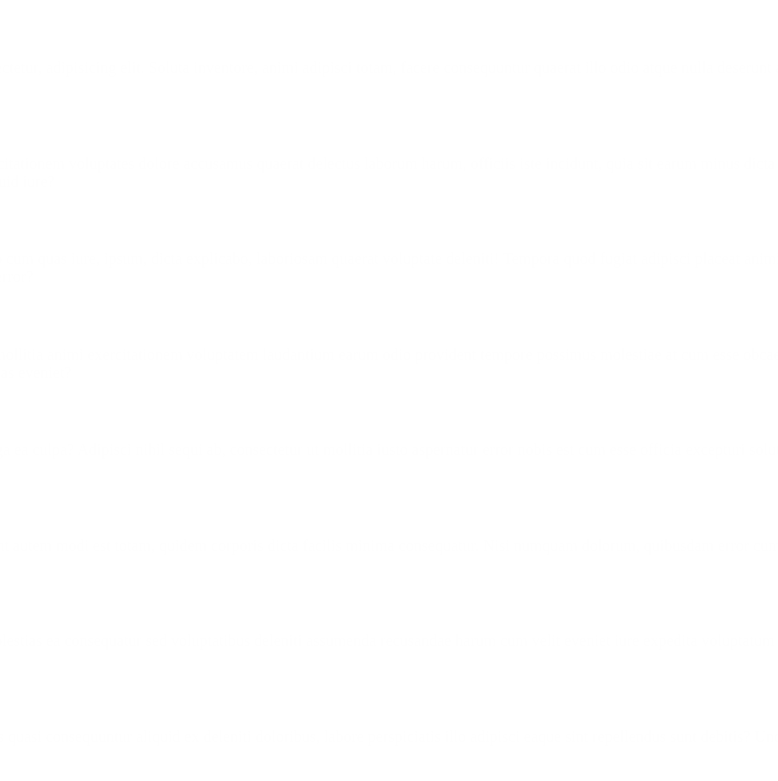
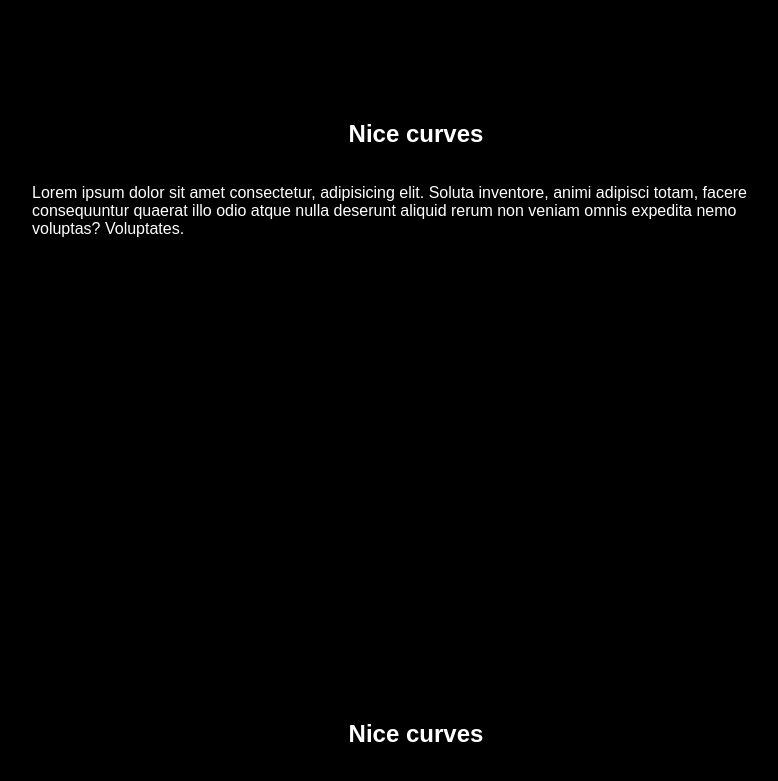
Before and after one commit to haritianaadriano/Nice-curves, a plain HTML site: page index.html in a window 1280 px wide. Shown: the top 781 px of the page, without its empty margins (224-1002 px from the left). Drawn offline with Linux system fonts and the light colour scheme.

Commit message:
fix: background color to black

```diff
--- a/index.css
+++ b/index.css
@@ -1,4 +1,15 @@
 body {
-    background-color: #0000;
-    color: #fefefe;
+    margin: 0;
+    font-family: Arial, Helvetica, sans-serif;
+    color: #ffffff;
+    background: #000000;
 }
+
+section {
+    position: relative;
+    display: flex;
+    flex-direction: column;
+    align-items: center;
+    min-height: 400px;
+    padding: 100px 20vw;
+}
--- a/index.html
+++ b/index.html
@@ -4,39 +4,39 @@
     <meta charset="UTF-8">
     <meta name="viewport" content="width=device-width, initial-scale=1.0">
     <title>Document</title>
-    <link href="index.css" rel="stylesheet">
+    <link rel="stylesheet" href="index.css">
 </head>
 <body>
     <section>
-        <h3>Nice curves</h3>
+        <h1>Nice curves</h1>
         <p>Lorem ipsum dolor sit amet consectetur, adipisicing elit. Soluta inventore, animi adipisci totam, facere consequuntur quaerat illo odio atque nulla deserunt aliquid rerum non veniam omnis expedita nemo voluptas? Voluptates.</p>
     </section>
     <section>
-        <h3>Nice curves</h3>
+        <h1>Nice curves</h1>
         <p>Explicabo eum quas neque? Exercitationem voluptates dolore accusamus quaerat delectus laborum harum, officiis iste incidunt, quia sit earum minus dicta consequatur optio aliquam. Obcaecati laborum ullam nostrum enim aliquid iure?</p>
     </section>
     <section>
-        <h3>Nice curves</h3>
+        <h1>Nice curves</h1>
         <p>Accusamus voluptates iusto nemo cum quas iure, ipsum, dicta explicabo, laboriosam quaerat voluptate deleniti! Tempora quod fugiat adipisci placeat animi explicabo nisi dolores dolore pariatur quidem, ea tempore doloremque error?</p>
     </section>
     <section>
-        <h3>Nice curves</h3>
+        <h1>Nice curves</h1>
         <p>Sequi ducimus qui praesentium, mollitia animi exercitationem voluptatem laudantium earum odio provident tempore possimus molestiae at cum esse obcaecati eum explicabo assumenda tempora? Dolores culpa at, error minima quas eveniet?</p>
     </section>
     <section>
-        <h3>Nice curves</h3>
+        <h1>Nice curves</h1>
         <p>Laboriosam quo mollitia eum, fuga ea culpa? Adipisci nihil sequi ab, consectetur ut mollitia iusto aspernatur error nobis est cum esse officia excepturi soluta totam illo voluptatibus reprehenderit voluptate impedit.</p>
     </section>
     <section>
-        <h3>Nice curves</h3>
+        <h1>Nice curves</h1>
         <p>Labore voluptatum, numquam sunt autem modi est totam, quidem corporis dicta facilis minima consequatur. Nisi numquam dolorum, quibusdam error cumque esse culpa quo, saepe debitis ad sint doloribus aliquid similique?</p>
     </section>
     <section>
-        <h3>Nice curves</h3>
+        <h1>Nice curves</h1>
         <p>Nihil magnam unde enim esse molestias ea consequatur sed voluptatibus deleniti assumenda recusandae harum cum velit eveniet iure expedita voluptatum sunt tempora et rem similique nisi culpa, praesentium provident. Hic.</p>
     </section>
     <section>
-        <h3>Nice curves</h3>
+        <h1>Nice curves</h1>
         <p>Aperiam quos hic asperiores, alias quasi consequuntur aliquid ex deleniti doloribus, labore perspiciatis illo adipisci eaque sint repellendus sunt debitis? Unde facere nisi quam recusandae maxime totam dicta corrupti iusto.</p>
     </section>
 </body>
```
